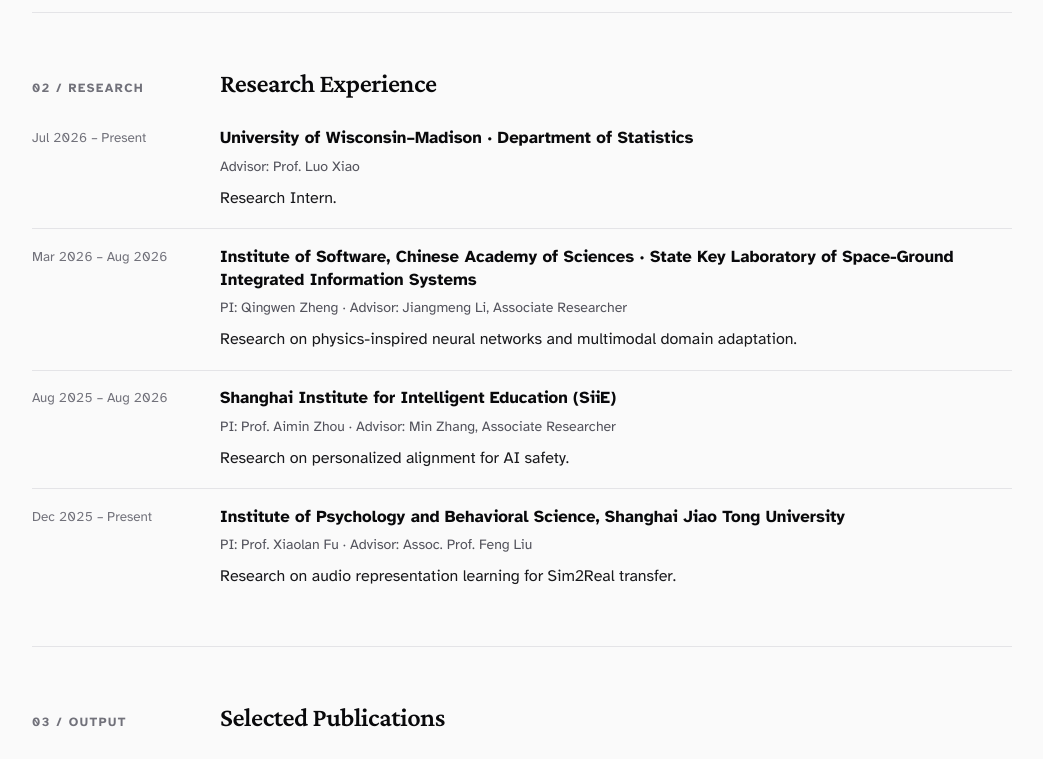
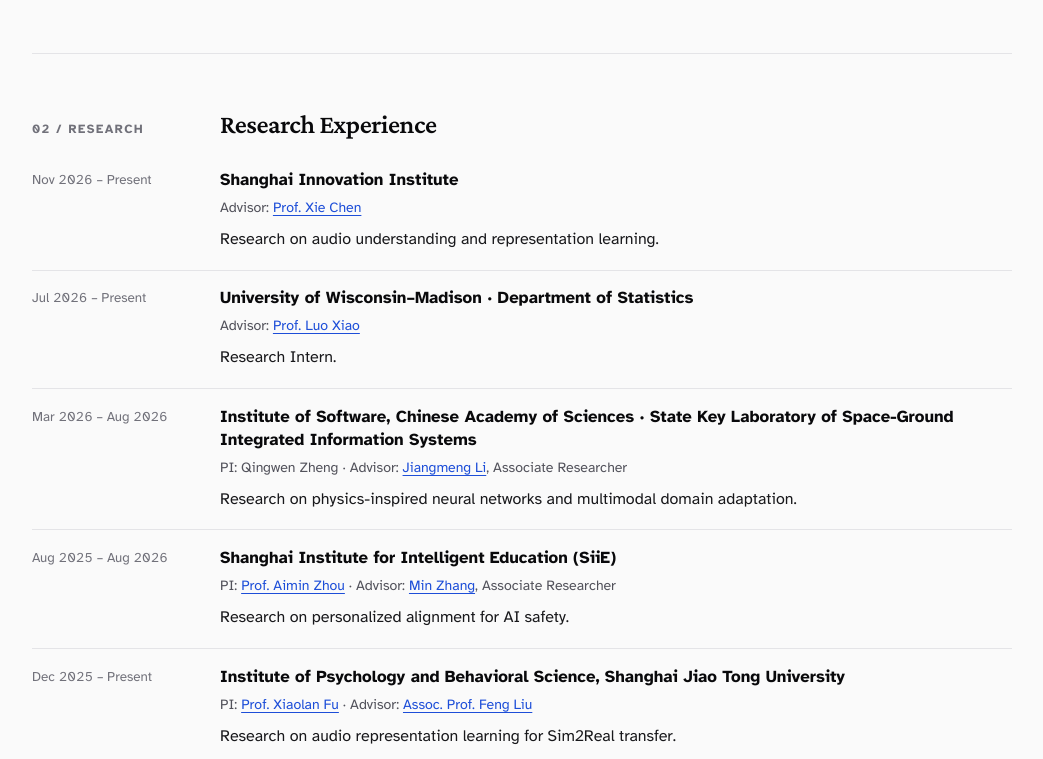
Before and after one commit to Freyliu0516/Freyliu0516.github.io, a plain HTML site: page index.html in a window 1280 px wide. Shown: the part 1845-2604 px from the top of the page, without its empty margins (118-1161 px from the left). Drawn offline with nearby package versions, Linux system fonts and the light colour scheme.

Commit message:
Add Shanghai Innovation Institute experience

```diff
--- a/index.html
+++ b/index.html
@@ -434,6 +434,7 @@
     <section class="section" id="news" aria-labelledby="news-title">
       <div class="section-heading"><span class="section-index">01 / UPDATES</span><h2 class="section-title" id="news-title">News</h2></div>
       <ol class="timeline">
+        <li class="timeline-item"><time class="timeline-year" datetime="2026-11-13">2026.11.13</time><div class="timeline-copy"><p>Joined <strong>Shanghai Innovation Institute</strong> to conduct research under the guidance of <a href="https://chenxie95.github.io/en" target="_blank" rel="noopener noreferrer"><strong>Prof. Xie Chen</strong></a>.</p></div></li>
         <li class="timeline-item"><time class="timeline-year" datetime="2026-11-12">2026.11.12</time><div class="timeline-copy"><p>I received the <strong>Third Prize</strong> in the Shanghai regional division of the <strong>China Undergraduate Mathematical Contest in Modeling</strong>.</p></div></li>
         <li class="timeline-item"><time class="timeline-year" datetime="2026-09-29">2026.09.29</time><div class="timeline-copy"><p>I received the <a href="https://foundation.byd.com/" target="_blank" rel="noopener noreferrer"><strong>BYD Scholarship</strong></a> and the <strong>Hero Scholarship</strong> awarded by Hero Esports.</p></div></li>
         <li class="timeline-item"><time class="timeline-year" datetime="2026-09-25">2026.09.25</time><div class="timeline-copy"><p><a href="https://arxiv.org/abs/2602.05633" target="_blank" rel="noopener noreferrer"><strong>CASTLE</strong></a> was selected for an <strong>oral presentation</strong> at <em>EMNLP 2026</em>.</p></div></li>
@@ -458,10 +459,11 @@
     <section class="section" id="experience" aria-labelledby="experience-title">
       <div class="section-heading"><span class="section-index">02 / RESEARCH</span><h2 class="section-title" id="experience-title">Research Experience</h2></div>
       <div class="record-list">
-        <article class="record"><div class="record-label">Jul 2026 &ndash; Present</div><div class="record-body"><h3>University of Wisconsin–Madison &middot; Department of Statistics</h3><p class="record-meta">Advisor: Prof. Luo Xiao</p><p>Research Intern.</p></div></article>
-        <article class="record"><div class="record-label">Mar 2026 &ndash; Aug 2026</div><div class="record-body"><h3>Institute of Software, Chinese Academy of Sciences &middot; State Key Laboratory of Space-Ground Integrated Information Systems</h3><p class="record-meta">PI: Qingwen Zheng &middot; Advisor: Jiangmeng Li, Associate Researcher</p><p>Research on physics-inspired neural networks and multimodal domain adaptation.</p></div></article>
-        <article class="record"><div class="record-label">Aug 2025 &ndash; Aug 2026</div><div class="record-body"><h3>Shanghai Institute for Intelligent Education (SiiE)</h3><p class="record-meta">PI: Prof. Aimin Zhou &middot; Advisor: Min Zhang, Associate Researcher</p><p>Research on personalized alignment for AI safety.</p></div></article>
-        <article class="record"><div class="record-label">Dec 2025 &ndash; Present</div><div class="record-body"><h3>Institute of Psychology and Behavioral Science, Shanghai Jiao Tong University</h3><p class="record-meta">PI: Prof. Xiaolan Fu &middot; Advisor: Assoc. Prof. Feng Liu</p><p>Research on audio representation learning for Sim2Real transfer.</p></div></article>
+        <article class="record"><div class="record-label">Nov 2026 &ndash; Present</div><div class="record-body"><h3>Shanghai Innovation Institute</h3><p class="record-meta">Advisor: <a href="https://chenxie95.github.io/en" target="_blank" rel="noopener noreferrer">Prof. Xie Chen</a></p><p>Research on audio understanding and representation learning.</p></div></article>
+        <article class="record"><div class="record-label">Jul 2026 &ndash; Present</div><div class="record-body"><h3>University of Wisconsin–Madison &middot; Department of Statistics</h3><p class="record-meta">Advisor: <a href="https://luoxiao12.github.io/index.html" target="_blank" rel="noopener noreferrer">Prof. Luo Xiao</a></p><p>Research Intern.</p></div></article>
+        <article class="record"><div class="record-label">Mar 2026 &ndash; Aug 2026</div><div class="record-body"><h3>Institute of Software, Chinese Academy of Sciences &middot; State Key Laboratory of Space-Ground Integrated Information Systems</h3><p class="record-meta">PI: Qingwen Zheng &middot; Advisor: <a href="https://people.ucas.ac.cn/~0084685?language=en" target="_blank" rel="noopener noreferrer">Jiangmeng Li</a>, Associate Researcher</p><p>Research on physics-inspired neural networks and multimodal domain adaptation.</p></div></article>
+        <article class="record"><div class="record-label">Aug 2025 &ndash; Aug 2026</div><div class="record-body"><h3>Shanghai Institute for Intelligent Education (SiiE)</h3><p class="record-meta">PI: <a href="https://faculty.ecnu.edu.cn/_s16/zam/main.psp" target="_blank" rel="noopener noreferrer">Prof. Aimin Zhou</a> &middot; Advisor: <a href="https://faculty.ecnu.edu.cn/_s16/zm2/main.psp" target="_blank" rel="noopener noreferrer">Min Zhang</a>, Associate Researcher</p><p>Research on personalized alignment for AI safety.</p></div></article>
+        <article class="record"><div class="record-label">Dec 2025 &ndash; Present</div><div class="record-body"><h3>Institute of Psychology and Behavioral Science, Shanghai Jiao Tong University</h3><p class="record-meta">PI: <a href="https://psychology-en.sjtu.edu.cn/facultyshow/faculty/16" target="_blank" rel="noopener noreferrer">Prof. Xiaolan Fu</a> &middot; Advisor: <a href="https://lekko1988.github.io/" target="_blank" rel="noopener noreferrer">Assoc. Prof. Feng Liu</a></p><p>Research on audio representation learning for Sim2Real transfer.</p></div></article>
       </div>
     </section>
 
```
